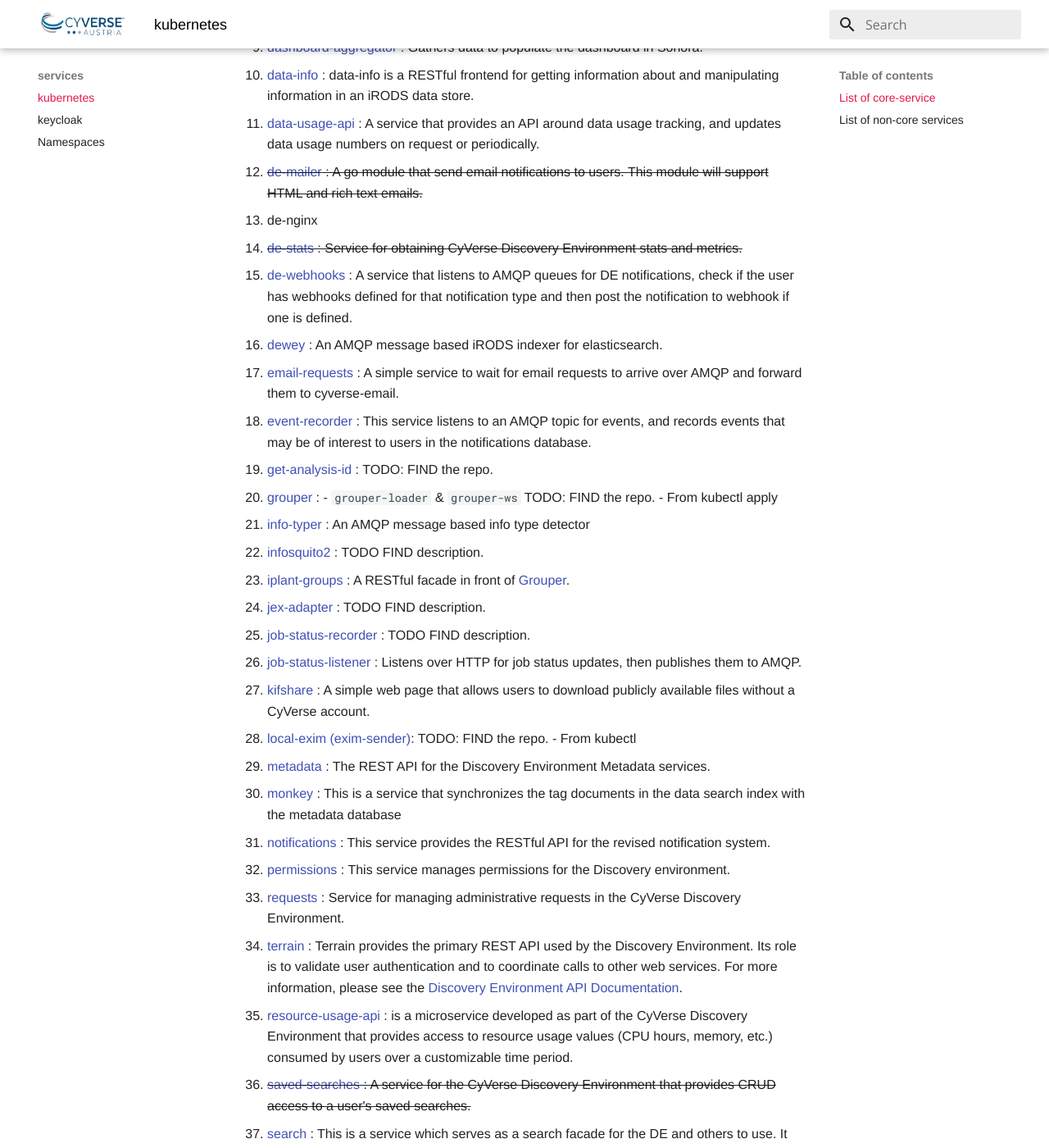
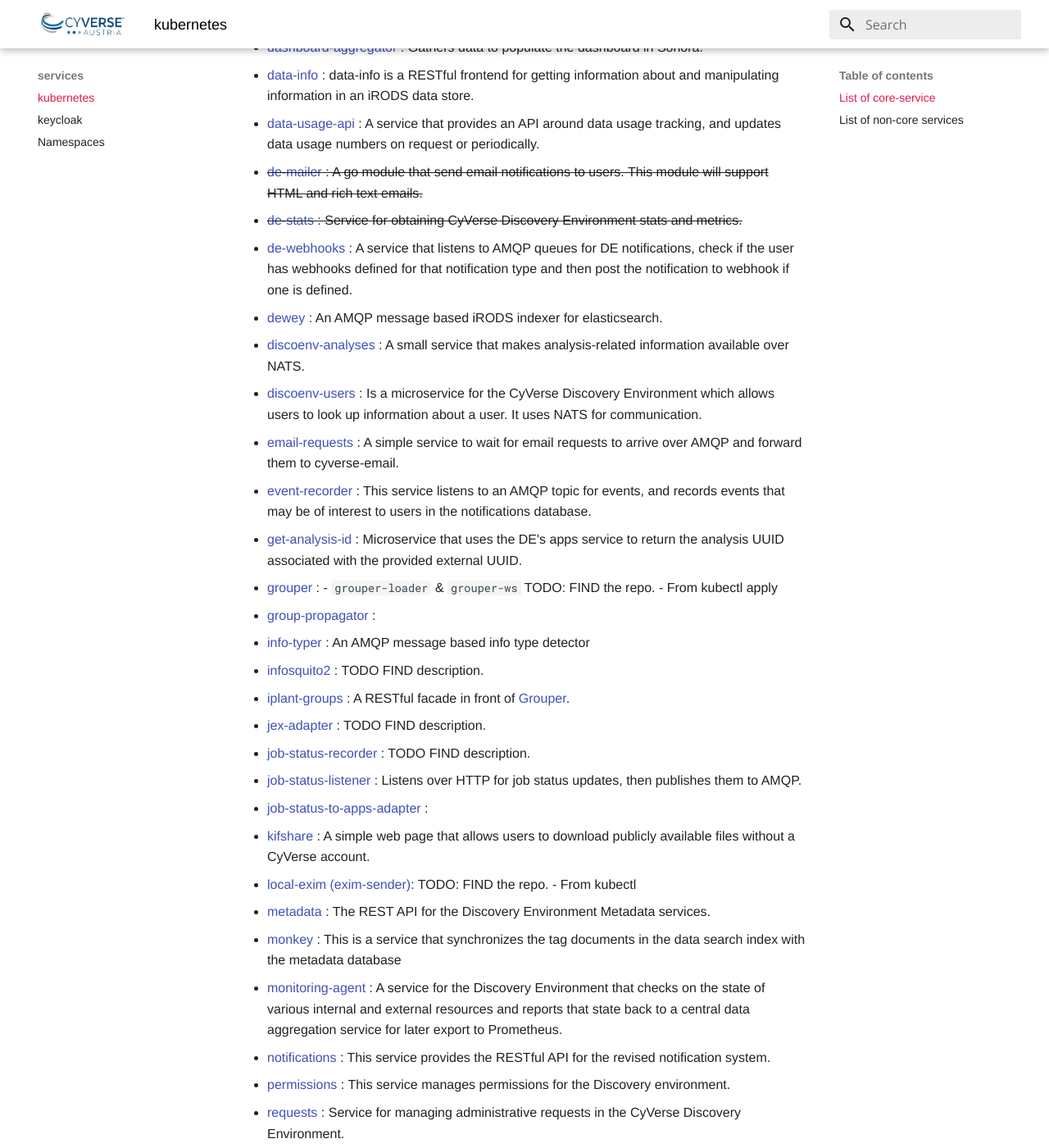
Before and after one commit to cyverse-austria/docs, an MkDocs documentation site: the page built from docs/services/kubernetes/index.md, in a window 1280 px wide and 1400 px high, scrolled down 902 px. Shown: the whole window at 82% size. Built offline with MkDocs 1.6.1 and Material for MkDocs 9.7.7, drawn with Linux system fonts in a browser that asks for light colours.

Commit message:
docs: update list of services

```diff
--- a/docs/services/kubernetes/index.md
+++ b/docs/services/kubernetes/index.md
@@ -5,54 +5,57 @@
 Here you will find all the services which are running on a Kubernetes Cluster.
 ## List of core-service
 
-1. [analyses](https://github.com/cyverse-de/analyses) : Provides a HTTP API for interacting with analyses in the Discovery Environment.
-2. [app-exposer](https://github.com/cyverse-de/app-exposer) : This is a service that runs inside of a Kubernetes cluster namespace and implements CRUD operations for exposing interactive apps as a Service and Endpoint.
-3. [apply-labels](https://github.com/cyverse-de/apply-labels) : A small service in the Discovery Environment backend that periodically hits the app-exposer service to trigger the application of labels on VICE-related K8s resources
-4. [apps](https://github.com/cyverse-de/apps) : apps is a platform for hosting App Services for the Discovery Environment web application.
-5. [async-tasks](https://github.com/cyverse-de/async-tasks) : This service tracks and manages asynchronous tasks throughout the DE backend services.
-6. [bulk-typer](https://github.com/cyverse-de/bulk-typer) : Like info-typer, but a bunch at once. hopefully.
-7. [check-resource-access](https://github.com/cyverse-de/check-resource-access) : Looks up the permissions that a subject has for a resource. By default, the subject type is 'user' and the resource type is 'analysis'. Only performs look ups against the permissions service.
-8. [clockwork](https://github.com/cyverse-de/clockwork) : Scheduled jobs for the CyVerse Discovery Environment.
-9. [dashboard-aggregator](https://github.com/cyverse-de/dashboard-aggregator) : Gathers data to populate the dashboard in Sonora.
-10. [data-info](https://github.com/cyverse-de/data-info) : data-info is a RESTful frontend for getting information about and manipulating information in an iRODS data store.
-11. [data-usage-api](https://github.com/cyverse-de/data-usage-api) : A service that provides an API around data usage tracking, and updates data usage numbers on request or periodically.
-12. <del>[de-mailer](https://github.com/cyverse-de/de-mailer) :  A go module that send email notifications to users. This module will support HTML and rich text emails.</del>
-
-13. de-nginx
-14. <del>[de-stats](https://github.com/cyverse-de/de-stats) : Service for obtaining CyVerse Discovery Environment stats and metrics.</del>
-15. [de-webhooks](https://github.com/cyverse-de/de-webhooks) : A service that listens to AMQP queues for DE notifications, check if the user has webhooks defined for that notification type and then post the notification to webhook if one is defined.
-16. [dewey](https://github.com/cyverse-de/dewey) : An AMQP message based iRODS indexer for elasticsearch.
-17. [email-requests](https://github.com/cyverse-de/email-requests) : A simple service to wait for email requests to arrive over AMQP and forward them to cyverse-email.
-18. [event-recorder](https://github.com/cyverse-de/event-recorder) : This service listens to an AMQP topic for events, and records events that may be of interest to users in the notifications database.
-19. [get-analysis-id]() : TODO: FIND the repo.
-20. [grouper]() : - `grouper-loader` & `grouper-ws` TODO: FIND the repo.   - From kubectl apply
-22. [info-typer](https://github.com/cyverse-de/info-typer) : An AMQP message based info type detector
-23. [infosquito2](https://github.com/cyverse-de/infosquito2) : TODO FIND description.
-24. [iplant-groups](https://github.com/cyverse-de/iplant-groups) : A RESTful facade in front of [Grouper](https://incommon.org/software/grouper/).
-25. [jex-adapter](https://github.com/cyverse-de/jex-adapter) : TODO FIND description.
-26. [job-status-recorder](https://github.com/cyverse-de/job-status-recorder) : TODO FIND description.
-27. [job-status-listener](https://github.com/cyverse-de/job-status-listener) : Listens over HTTP for job status updates, then publishes them to AMQP.
-28. [kifshare](https://github.com/cyverse-de/kifshare) : A simple web page that allows users to download publicly available files without a CyVerse account.
-29. [local-exim (exim-sender)](): TODO: FIND the repo. - From kubectl
-30. [metadata](https://github.com/cyverse-de/metadata) : The REST API for the Discovery Environment Metadata services.
-31. [monkey](https://github.com/cyverse-de/monkey) : This is a service that synchronizes the tag documents in the data search index with the metadata database
-32. [notifications](https://github.com/cyverse-de/notifications) : This service provides the RESTful API for the revised notification system.
-33. [permissions](https://github.com/cyverse-de/permissions) : This service manages permissions for the Discovery environment.
-34. [requests](https://github.com/cyverse-de/requests) : Service for managing administrative requests in the CyVerse Discovery Environment.
-35. [terrain](https://github.com/cyverse-de/terrain) : Terrain provides the primary REST API used by the Discovery Environment. Its role is to validate user authentication and to coordinate calls to other web services. For more information, please see the [Discovery Environment API Documentation](https://cyverse-de.github.io/api/).
-36. [resource-usage-api](https://github.com/cyverse-de/resource-usage-api) :  is a microservice developed as part of the CyVerse Discovery Environment that provides access to resource usage values (CPU hours, memory, etc.) consumed by users over a customizable time period.
-37. <del>[saved-searches](https://github.com/cyverse-de/saved-searches) : A service for the CyVerse Discovery Environment that provides CRUD access to a user's saved searches.</del>
-38. [search](https://github.com/cyverse-de/search) : This is a service which serves as a search facade for the DE and others to use. It uses the querydsl library under the covers to translate requests and provide documentation, then passes off queries to configured elasticsearch servers.
-39. [sonora](https://github.com/cyverse-de/sonora) : UI for the Discovery Environment
-40. [templeton](https://github.com/cyverse-de/templeton) : includes `templeton-incremental` & `templeton-periodic` TODO: add description.
-42. [timelord](https://github.com/cyverse-de/timelord) : timelord periodically queries the DE database for running applications and kills any of them that have gone over their time limit.
-43. [unleash]() : TODO: FIND the repo. - From kubectl apply
-44. [user-info](https://github.com/cyverse-de/user-info) : A service for getting user-related information like sessions and preferences.
-45. [vice-default-backend](https://github.com/cyverse-de/vice-default-backend) : Provides a default backend handler for the Kubernetes Ingress that handles routing for VICE apps. This backend decides whether to redirect requests to the loading page service, the landing page service, or to a 404 page depending on whether the URL is valid or not.
-46. [qms-adapter](https://github.com/cyverse-de/qms-adapter) : Forwards usage information gathered within the Discovery Environment to the Quota Management System [QMS](https://github.com/cyverse/QMS).
-47. [qms](https://github.com/cyverse/QMS) : QMS is the CyVerse Quota Management System. Its purpose is to keep track of resource usage limits and totals for CyVerse users.
-48. [irods-csi-driver](https://github.com/cyverse/irods-csi-driver) : iRODS Container Storage Interface (CSI) Driver implements the [CSI Specification](https://github.com/container-storage-interface/spec/blob/master/spec.md) to provide container orchestration engines (like Kubernetes) iRODS access.
-49. <del>[dataone-indexer](https://github.com/cyverse-de/dataone-indexer) : Event indexer for the DataONE member node service.</del>
+* [analyses](https://github.com/cyverse-de/analyses) : Provides a HTTP API for interacting with analyses in the Discovery Environment.
+* [app-exposer](https://github.com/cyverse-de/app-exposer) : This is a service that runs inside of a Kubernetes cluster namespace and implements CRUD operations for exposing interactive apps as a Service and Endpoint.
+* [apply-labels](https://github.com/cyverse-de/apply-labels) : A small service in the Discovery Environment backend that periodically hits the app-exposer service to trigger the application of labels on VICE-related K8s resources
+* [apps](https://github.com/cyverse-de/apps) : apps is a platform for hosting App Services for the Discovery Environment web application.
+* [async-tasks](https://github.com/cyverse-de/async-tasks) : This service tracks and manages asynchronous tasks throughout the DE backend services.
+* [bulk-typer](https://github.com/cyverse-de/bulk-typer) : Like info-typer, but a bunch at once. hopefully.
+* [check-resource-access](https://github.com/cyverse-de/check-resource-access) : Looks up the permissions that a subject has for a resource. By default, the subject type is 'user' and the resource type is 'analysis'. Only performs look ups against the permissions service.
+* [clockwork](https://github.com/cyverse-de/clockwork) : Scheduled jobs for the CyVerse Discovery Environment.
+* [dashboard-aggregator](https://github.com/cyverse-de/dashboard-aggregator) : Gathers data to populate the dashboard in Sonora.
+* [data-info](https://github.com/cyverse-de/data-info) : data-info is a RESTful frontend for getting information about and manipulating information in an iRODS data store.
+* [data-usage-api](https://github.com/cyverse-de/data-usage-api) : A service that provides an API around data usage tracking, and updates data usage numbers on request or periodically.
+* <del>[de-mailer](https://github.com/cyverse-de/de-mailer) :  A go module that send email notifications to users. This module will support HTML and rich text emails.</del>
+* <del>[de-stats](https://github.com/cyverse-de/de-stats) : Service for obtaining CyVerse Discovery Environment stats and metrics.</del>
+* [de-webhooks](https://github.com/cyverse-de/de-webhooks) : A service that listens to AMQP queues for DE notifications, check if the user has webhooks defined for that notification type and then post the notification to webhook if one is defined.
+* [dewey](https://github.com/cyverse-de/dewey) : An AMQP message based iRODS indexer for elasticsearch.
+* [discoenv-analyses](https://github.com/cyverse-de/discoenv-analyses) : A small service that makes analysis-related information available over NATS.
+* [discoenv-users](https://github.com/cyverse-de/discoenv-users) : Is a microservice for the CyVerse Discovery Environment which allows users to look up information about a user. It uses NATS for communication.
+* [email-requests](https://github.com/cyverse-de/email-requests) : A simple service to wait for email requests to arrive over AMQP and forward them to cyverse-email.
+* [event-recorder](https://github.com/cyverse-de/event-recorder) : This service listens to an AMQP topic for events, and records events that may be of interest to users in the notifications database.
+* [get-analysis-id](https://github.com/cyverse-de/get-analysis-id) : Microservice that uses the DE's apps service to return the analysis UUID associated with the provided external UUID.
+* [grouper]() : - `grouper-loader` & `grouper-ws` TODO: FIND the repo.   - From kubectl apply
+* [group-propagator]() :
+* [info-typer](https://github.com/cyverse-de/info-typer) : An AMQP message based info type detector
+* [infosquito2](https://github.com/cyverse-de/infosquito2) : TODO FIND description.
+* [iplant-groups](https://github.com/cyverse-de/iplant-groups) : A RESTful facade in front of [Grouper](https://incommon.org/software/grouper/).
+* [jex-adapter](https://github.com/cyverse-de/jex-adapter) : TODO FIND description.
+* [job-status-recorder](https://github.com/cyverse-de/job-status-recorder) : TODO FIND description.
+* [job-status-listener](https://github.com/cyverse-de/job-status-listener) : Listens over HTTP for job status updates, then publishes them to AMQP.
+* [job-status-to-apps-adapter](https://github.com/cyverse-de/job-status-to-apps-adapter) :
+* [kifshare](https://github.com/cyverse-de/kifshare) : A simple web page that allows users to download publicly available files without a CyVerse account.
+* [local-exim (exim-sender)](): TODO: FIND the repo. - From kubectl
+* [metadata](https://github.com/cyverse-de/metadata) : The REST API for the Discovery Environment Metadata services.
+* [monkey](https://github.com/cyverse-de/monkey) : This is a service that synchronizes the tag documents in the data search index with the metadata database
+* [monitoring-agent](https://github.com/cyverse-de/monitoring-agent) : A service for the Discovery Environment that checks on the state of various internal and external resources and reports that state back to a central data aggregation service for later export to Prometheus.
+* [notifications](https://github.com/cyverse-de/notifications) : This service provides the RESTful API for the revised notification system.
+* [permissions](https://github.com/cyverse-de/permissions) : This service manages permissions for the Discovery environment.
+* [requests](https://github.com/cyverse-de/requests) : Service for managing administrative requests in the CyVerse Discovery Environment.
+* [terrain](https://github.com/cyverse-de/terrain) : Terrain provides the primary REST API used by the Discovery Environment. Its role is to validate user authentication and to coordinate calls to other web services. For more information, please see the [Discovery Environment API Documentation](https://cyverse-de.github.io/api/).
+* [resource-usage-api](https://github.com/cyverse-de/resource-usage-api) :  is a microservice developed as part of the CyVerse Discovery Environment that provides access to resource usage values (CPU hours, memory, etc.) consumed by users over a customizable time period.
+* <del>[saved-searches](https://github.com/cyverse-de/saved-searches) : A service for the CyVerse Discovery Environment that provides CRUD access to a user's saved searches.</del>
+* [search](https://github.com/cyverse-de/search) : This is a service which serves as a search facade for the DE and others to use. It uses the querydsl library under the covers to translate requests and provide documentation, then passes off queries to configured elasticsearch servers.
+* [sonora](https://github.com/cyverse-de/sonora) : UI for the Discovery Environment
+* [templeton](https://github.com/cyverse-de/templeton) : includes `templeton-incremental` & `templeton-periodic` TODO: add description.
+* [timelord](https://github.com/cyverse-de/timelord) : timelord periodically queries the DE database for running applications and kills any of them that have gone over their time limit.
+* [unleash]() : TODO: FIND the repo. - From kubectl apply
+* [user-info](https://github.com/cyverse-de/user-info) : A service for getting user-related information like sessions and preferences.
+* [vice-default-backend](https://github.com/cyverse-de/vice-default-backend) : Provides a default backend handler for the Kubernetes Ingress that handles routing for VICE apps. This backend decides whether to redirect requests to the loading page service, the landing page service, or to a 404 page depending on whether the URL is valid or not.
+* [qms-adapter](https://github.com/cyverse-de/qms-adapter) : Forwards usage information gathered within the Discovery Environment to the Quota Management System [QMS](https://github.com/cyverse/QMS).
+* [qms](https://github.com/cyverse/QMS) : QMS is the CyVerse Quota Management System. Its purpose is to keep track of resource usage limits and totals for CyVerse users.
+* [irods-csi-driver](https://github.com/cyverse/irods-csi-driver) : iRODS Container Storage Interface (CSI) Driver implements the [CSI Specification](https://github.com/container-storage-interface/spec/blob/master/spec.md) to provide container orchestration engines (like Kubernetes) iRODS access.
+* <del>[dataone-indexer](https://github.com/cyverse-de/dataone-indexer) : Event indexer for the DataONE member node service.</del>
 
 ## List of non-core services
 
```
